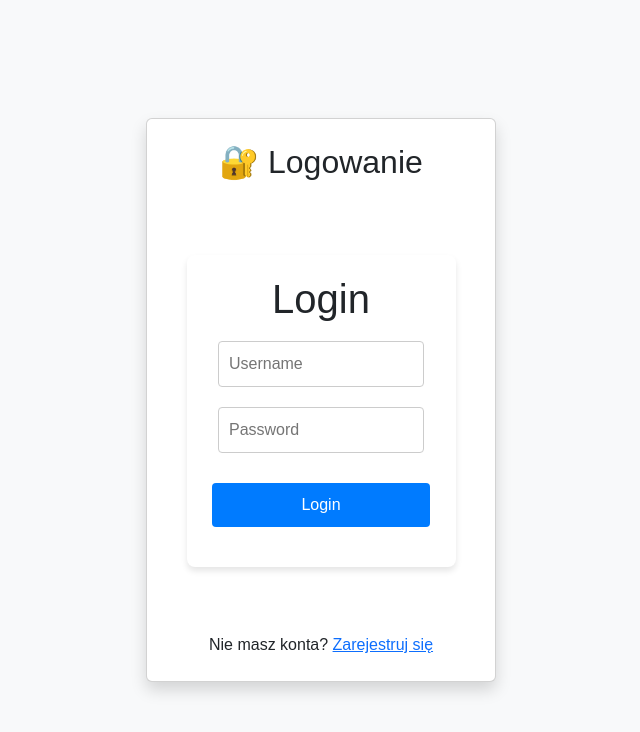
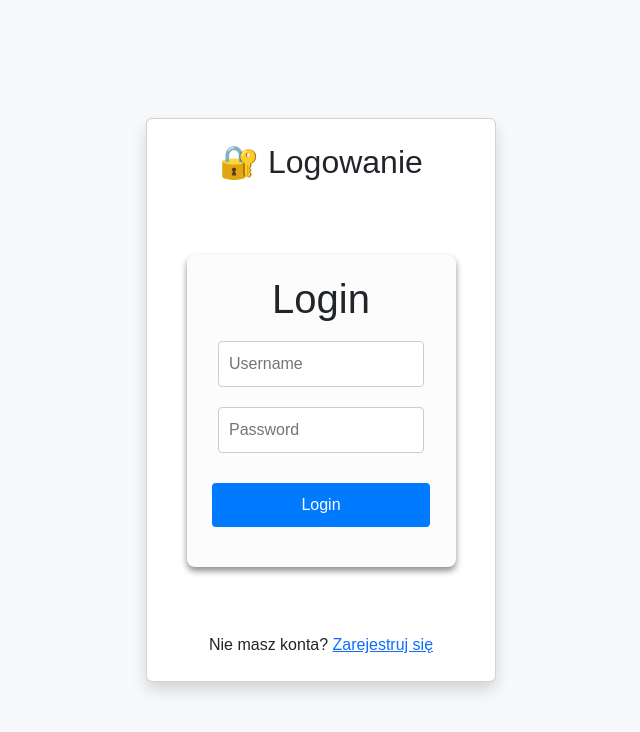
Before and after one commit to kTurek95/TickTask-frontend, a React (Vite) app: page /login in a window 1280 px wide. Shown: the top 732 px of the page, without its empty margins (319-959 px from the left). Built offline with nearby package versions, Linux system fonts and the light colour scheme.

Commit message:
add styles for logo and main-container in Form.css

```diff
--- a/src/styles/Form.css
+++ b/src/styles/Form.css
@@ -6,8 +6,9 @@
   margin: 50px auto;
   padding: 20px;
   border-radius: 8px;
-  box-shadow: 0 4px 6px rgba(0, 0, 0, 0.1);
+  box-shadow: 0 4px 6px rgba(27, 27, 27, 0.49);
   max-width: 400px;
+  background-color: rgba(150, 159, 158, 0.031);
 }
 
 .form-input {
@@ -34,3 +35,12 @@
 .form-button:hover {
   background-color: #0056b3;
 }
+
+.logo {
+  margin-left: 50px
+}
+
+.main-container {
+  width: 350px;
+  box-shadow: 0 4px 6px rgba(19, 17, 17, 0.822);
+}
```
